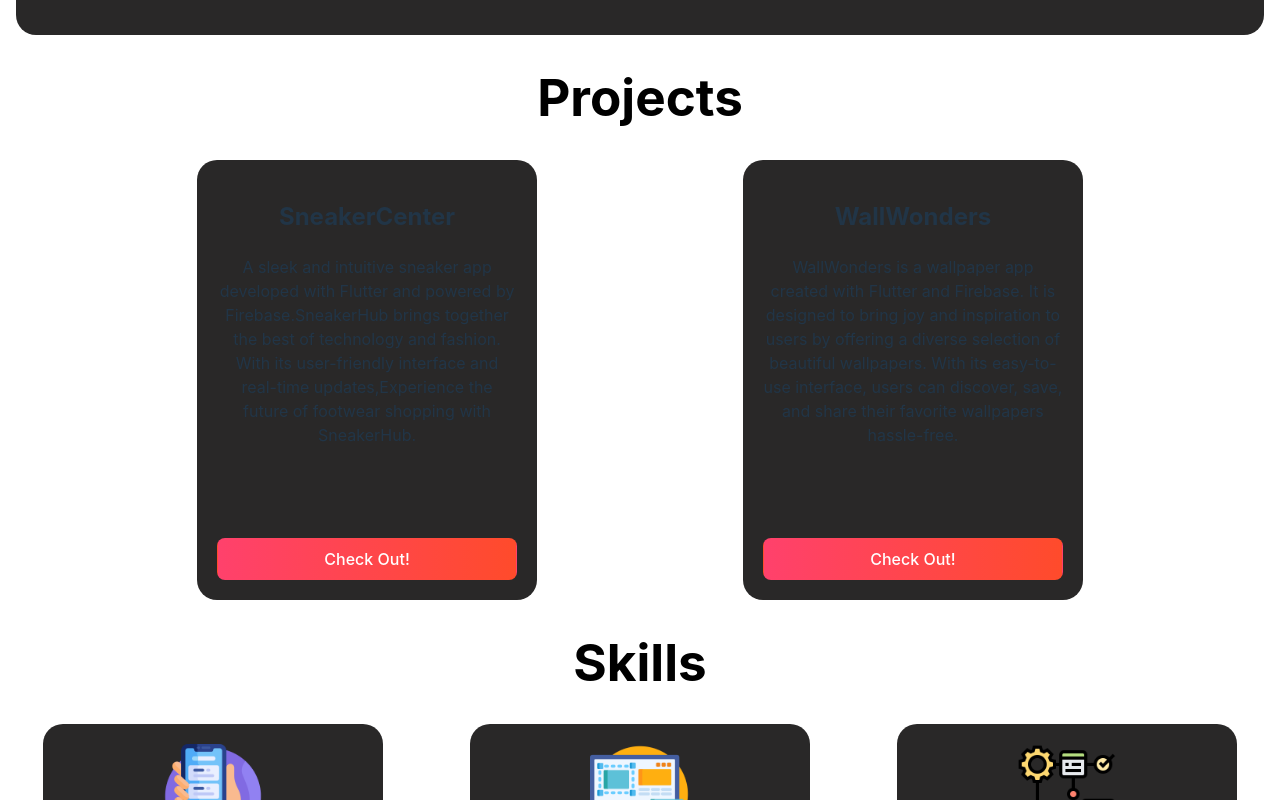
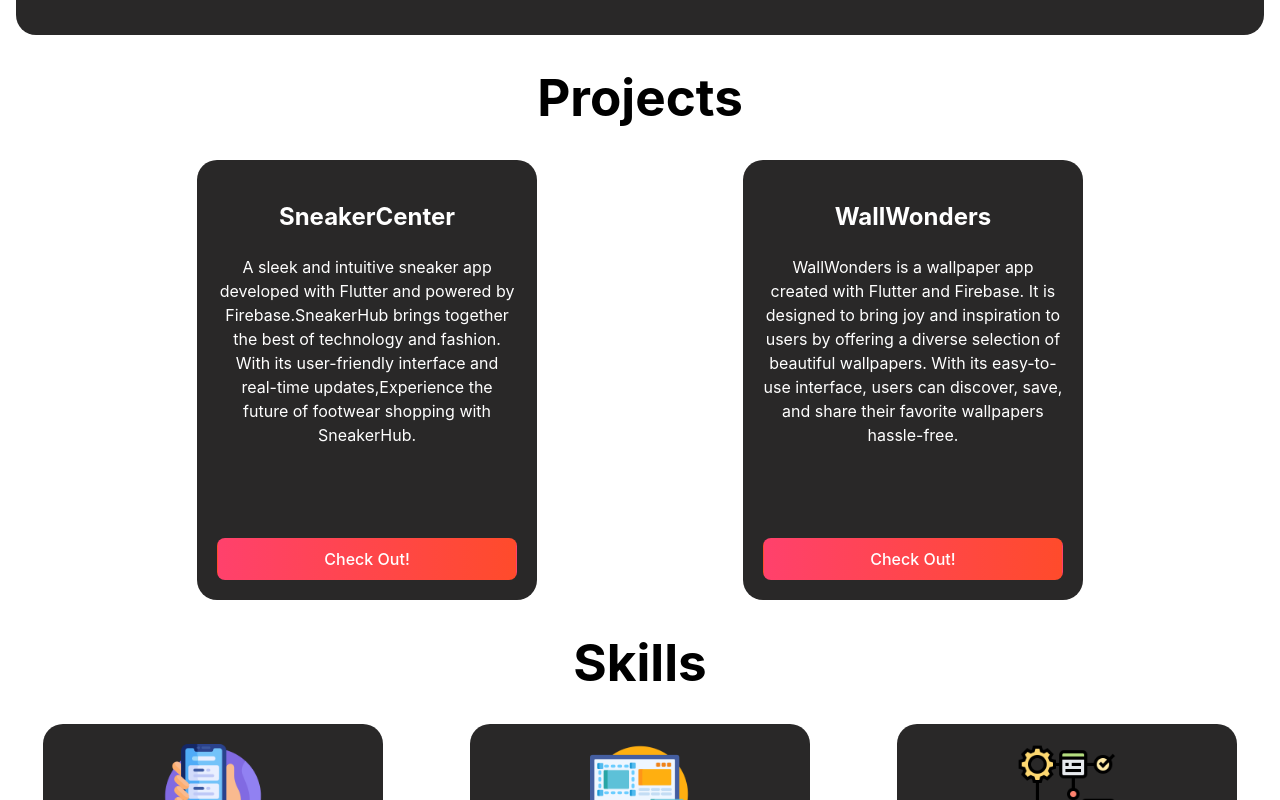
Before and after one commit to SreehariSanjeev04/Portfolio, a React (Vite) app: page / in a window 1280 px wide. Shown: the part 815-1615 px from the top of the page. Built offline with nearby package versions, Linux system fonts and the light colour scheme.

Commit message:
updated index.css

```diff
--- a/src/index.css
+++ b/src/index.css
@@ -6,6 +6,9 @@
   color-scheme: light dark;
   color: rgba(255, 255, 255, 0.87);
   background-color: #ffffff;
+}
+::-webkit-scrollbar {
+  display: none;
 }
 
 a {
@@ -199,6 +202,7 @@
   }
 }
 .info {
+  color: white;
   padding: 10px;
   margin: 0 0.5em 0 0.5em;
   background-color: rgb(41, 40, 40);
@@ -223,6 +227,7 @@
   padding: 10px;
 }
 .card {
+  color: white;
   display: flex;
   flex-direction: column;
   justify-content: space-between;
```
Also changed, not shown: 3 other files (tests, documents, lock files or other folders).
